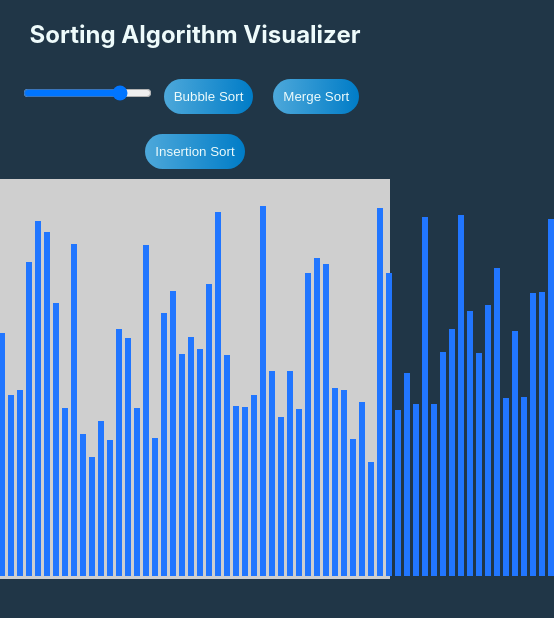
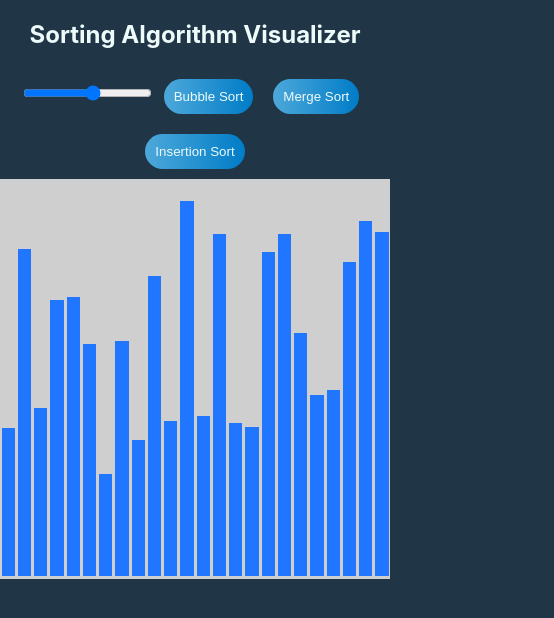
Before and after one commit to arpitkarnatak/sorting-vis, a React (Create React App) app: page / in a window 390 px wide. Shown: the top 618 px of the page, 554 px wide, since content can reach past the window. Built offline with nearby package versions, Linux system fonts and the light colour scheme.

Commit message:
responsive

```diff
--- a/src/App.css
+++ b/src/App.css
@@ -41,7 +41,7 @@ button{
   width: 100%;
   align-items: center;
   justify-content: center;
-  background-color: #cfcfcf !important;
+  background-color: #cfcfcf repeat !important;
 }
 
 .blocks-div{
--- a/src/App.js
+++ b/src/App.js
@@ -15,9 +15,9 @@ function generateRandomArray(nums) {
 function App() {
 
 
-  const [SliderValue, setSliderValue] = useState(Math.random()*100)
+  const [SliderValue, setSliderValue] = useState(Math.random()*30)
   const [Array, setArray] = useState([1])
-  const [Width, setWidth] = useState(100)
+  const [Width, setWidth] = useState(10)
 
 
   useEffect(() => {
@@ -35,7 +35,7 @@ function App() {
       <h2>Sorting Algorithm Visualizer</h2>
 
       <div className="Header">
-        <input className='slider-length' type="range" min="1" max="100" value={SliderValue} onChange={(e)=>setSliderValue(e.target.value)}  id="myRange"></input>
+        <input className='slider-length' type="range" min="1" max={Math.min('100', parseInt(window.innerWidth/9))} value={SliderValue} onChange={(e)=>setSliderValue(e.target.value)}  id="myRange"></input>
         <button onClick={()=>BubbleSort(Array)}>Bubble Sort</button>
         <button onClick={()=>mergeSort(Array,0,Array.length, parseInt(SliderValue))}>Merge Sort</button>
         <button onClick={()=>insertionSort(Array)}>Insertion Sort</button>
```
Also changed, not shown: src/BubbleSort.js (line endings or trailing spaces).
